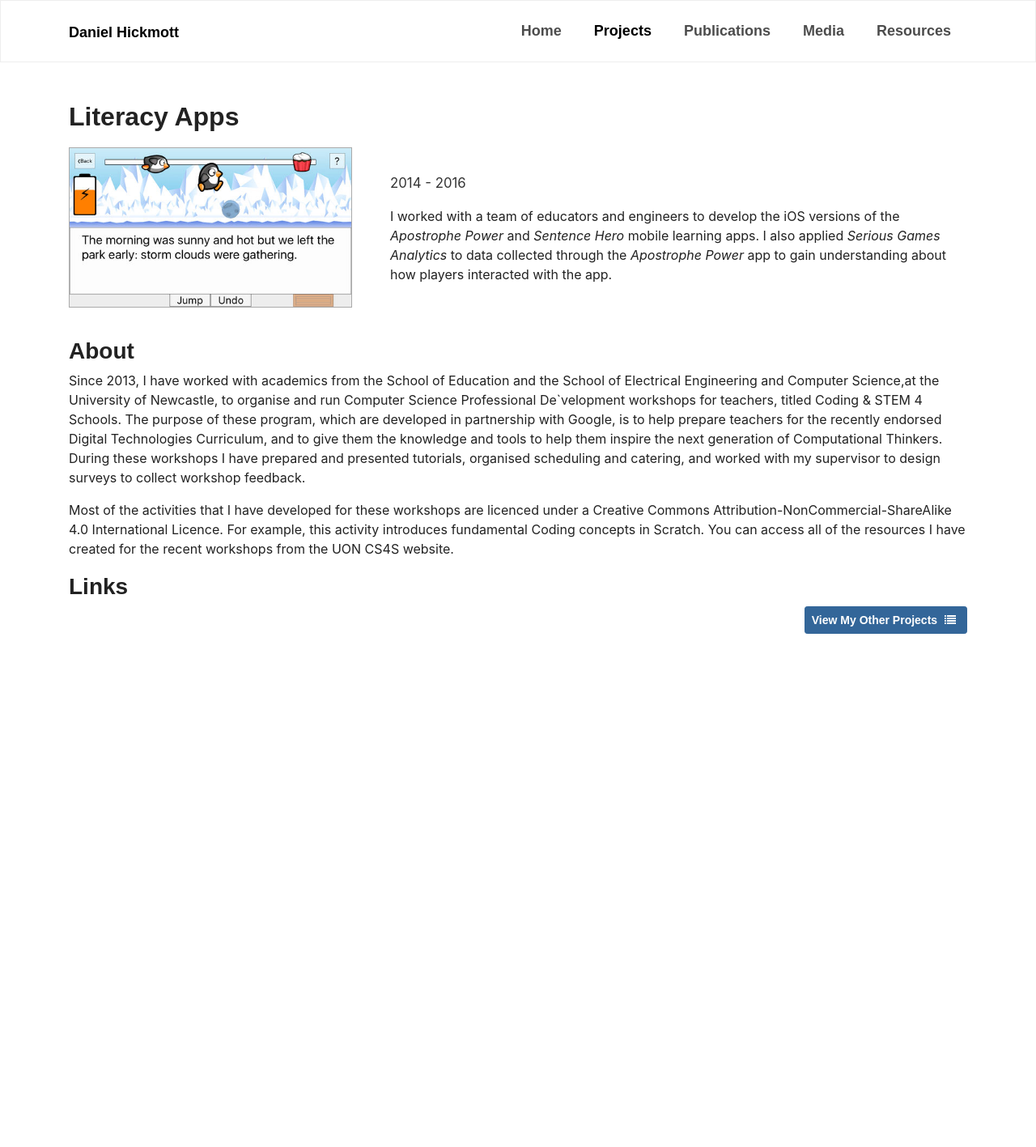
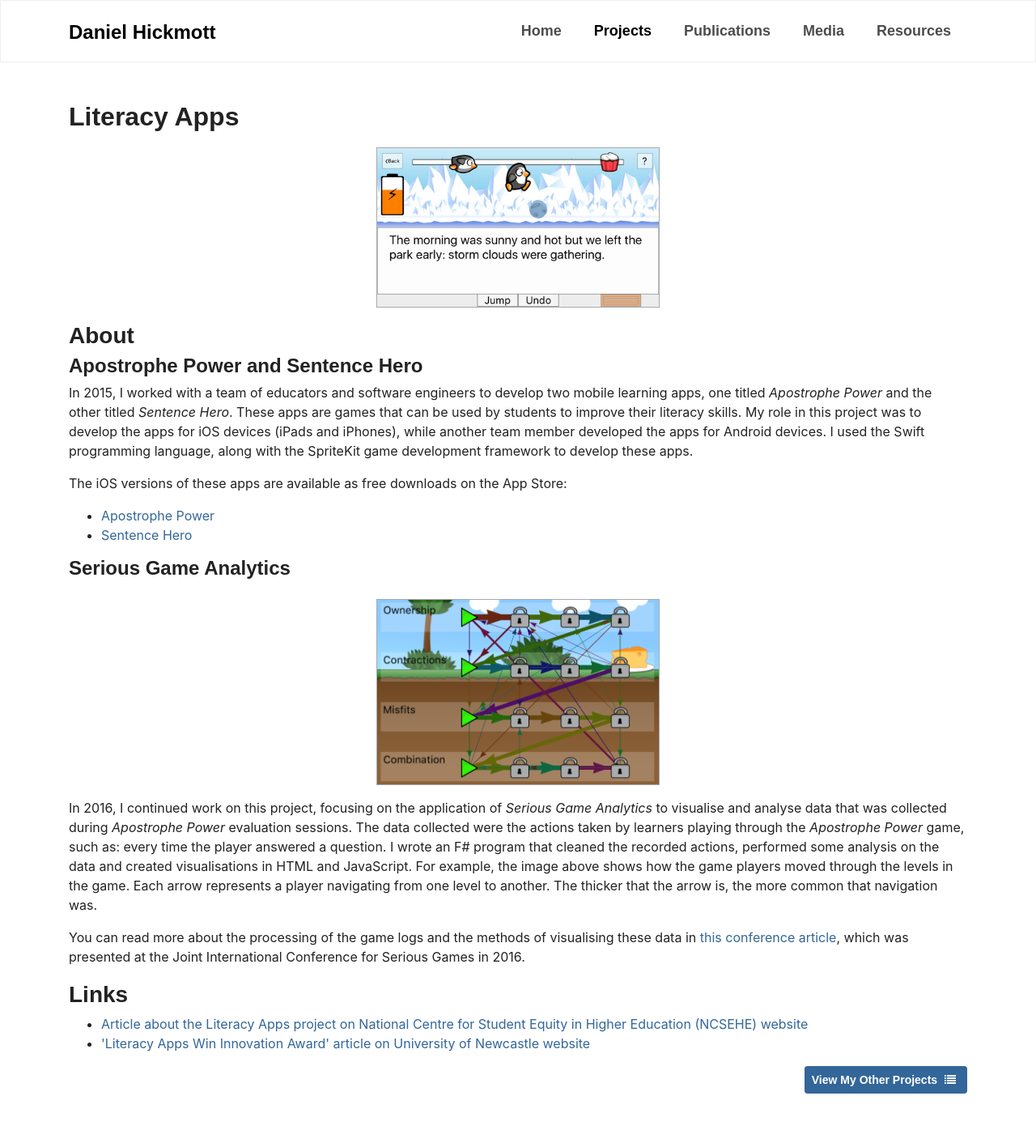
Before and after one commit to hckmd/hckmd.github.io, a Jekyll site: the page built from projects/literacy-apps.md, in a window 1280 px wide. Shown: the whole page at 81% size. Built offline with Jekyll 4.4.1, drawn with Linux system fonts in a browser that asks for light colours; some web fonts are replaced; before the commit the page ends 900 px from its top, so only the background shows below that.

Commit message:
Changes details of projects to be up to date

```diff
--- a/css/site.css
+++ b/css/site.css
@@ -67,6 +67,7 @@
 
 .researcher-name {
     text-transform: none;
+    font-size: 1.5rem;
 }
 
 ul, ol, dl {
--- a/projects/literacy-apps.md
+++ b/projects/literacy-apps.md
@@ -7,25 +7,49 @@
     <div class="project-description">
         <h2>{{ site.data.projects[1].title }}</h2>
         <div class="row">
-            <div class="col-xs-12 col-md-4">
+            <div class="col-md-4 offset-md-4">
                 <img class = "img-fluid project-img border border-secondary" src = "{{ site.baseurl | append: '/projects/images/' | append: site.data.projects[1].imageFilePath }}">
-            </div>
-            <div class="col-xs-12 col-md-8 project-summary">
-                <p class="context-text">{{ site.data.projects[1].period }}</p>
-                <p>{{ site.data.projects[1].description }}</p>
             </div>
         </div>
         <h3>About</h3>
+        <h4>Apostrophe Power and Sentence Hero</h4>
         <p>
-            Since 2013, I have worked with academics from the School of Education and the School of Electrical Engineering and Computer Science,at the University of Newcastle, to organise and run Computer Science Professional De`velopment workshops for teachers, titled Coding & STEM 4 Schools.
-            The purpose of these program, which are developed in partnership with Google, is to help prepare teachers for the recently endorsed Digital Technologies Curriculum, and to give them the knowledge and tools to help them inspire the next generation of Computational Thinkers.
-            During these workshops I have prepared and presented tutorials, organised scheduling and catering, and worked with my supervisor to design surveys to collect workshop feedback.
+            In 2015, I worked with a team of educators and software engineers to develop two mobile learning apps, one titled <em>Apostrophe Power</em> and the other titled <em>Sentence Hero</em>.
+            These apps are games that can be used by students to improve their literacy skills.
+            My role in this project was to develop the apps for iOS devices (iPads and iPhones), while another team member developed the apps for Android devices.
+            I used the Swift programming language, along with the SpriteKit game development framework to develop these apps.
+        </p>
+        <p>The iOS versions of these apps are available as free downloads on the App Store:</p>
+        <ul>
+            <li><a href="http://hckmd.com/AP" target="_blank" class="text-info">Apostrophe Power</a></li>
+            <li><a href="http://hckmd.com/SH" target="_blank" class="text-info">Sentence Hero</a></li>
+        </ul>
+        <h4>Serious Game Analytics</h4>
+        <div class="row">
+            <div class="col-md-4 offset-md-4 my-3">
+                <img class = "img-fluid project-img border border-secondary" src = "{{ site.baseurl | append: '/projects/images/serious_games_analytics.png' }}">
+            </div>
+        </div>
+        <p>
+            In 2016, I continued work on this project, focusing on the application of <em>Serious Game Analytics</em> to visualise and analyse data that was collected during <em>Apostrophe Power</em> evaluation sessions.
+            The data collected were the actions taken by learners playing through the <em>Apostrophe Power</em> game, such as: every time the player answered a question.
+            I wrote an F# program that cleaned the recorded actions, performed some analysis on the data and created visualisations in HTML and JavaScript.
+            For example, the image above shows how the game players moved through the levels in the game.
+            Each arrow represents a player navigating from one level to another.
+            The thicker that the arrow is, the more common that navigation was.
         </p>
         <p>
-            Most of the activities that I have developed for these workshops are licenced under a Creative Commons Attribution-NonCommercial-ShareAlike 4.0 International Licence. For example, this activity introduces fundamental Coding concepts in Scratch.
-            You can access all of the resources I have created for the recent workshops from the UON CS4S website.
+            You can read more about the processing of the game logs and the methods of visualising these data in <a href="{{ site.baseurl | append: '/publications/serious-game-analytics.png' }}" target="_blank" class="text-info">this conference article</a>, which was presented at the Joint International Conference for Serious Games in 2016.
         </p>
         <h3>Links</h3>
+        <ul>
+            <li>
+                <a href="https://www.ncsehe.edu.au/project/literacy-app-m-learning-tool-low-ses-undergraduate-students/" class="text-info" target="_blank">Article about the Literacy Apps project on National Centre for Student Equity in Higher Education (NCSEHE) website</a>
+            </li>
+            <li>
+                <a href="https://www.newcastle.edu.au/newsroom/faculty-of-education-and-arts/literacy-apps-win-innovation-award" class="text-info" target="_blank">&#39;Literacy Apps Win Innovation Award&#39; article on University of Newcastle website</a>
+            </li>
+        </ul>
         <a href="{{ site.baseurl | append: '/projects/' }}" class="btn btn-sm btn-info float-right">
             View My Other Projects
             <i class="fa fa-list project-icon"></i>
```
Also changed, not shown: projects/cs4s.md (+24 -10 lines), projects/learnwebvr.md (+15 -11 lines), projects/images/serious_games_analytics.png (added).
